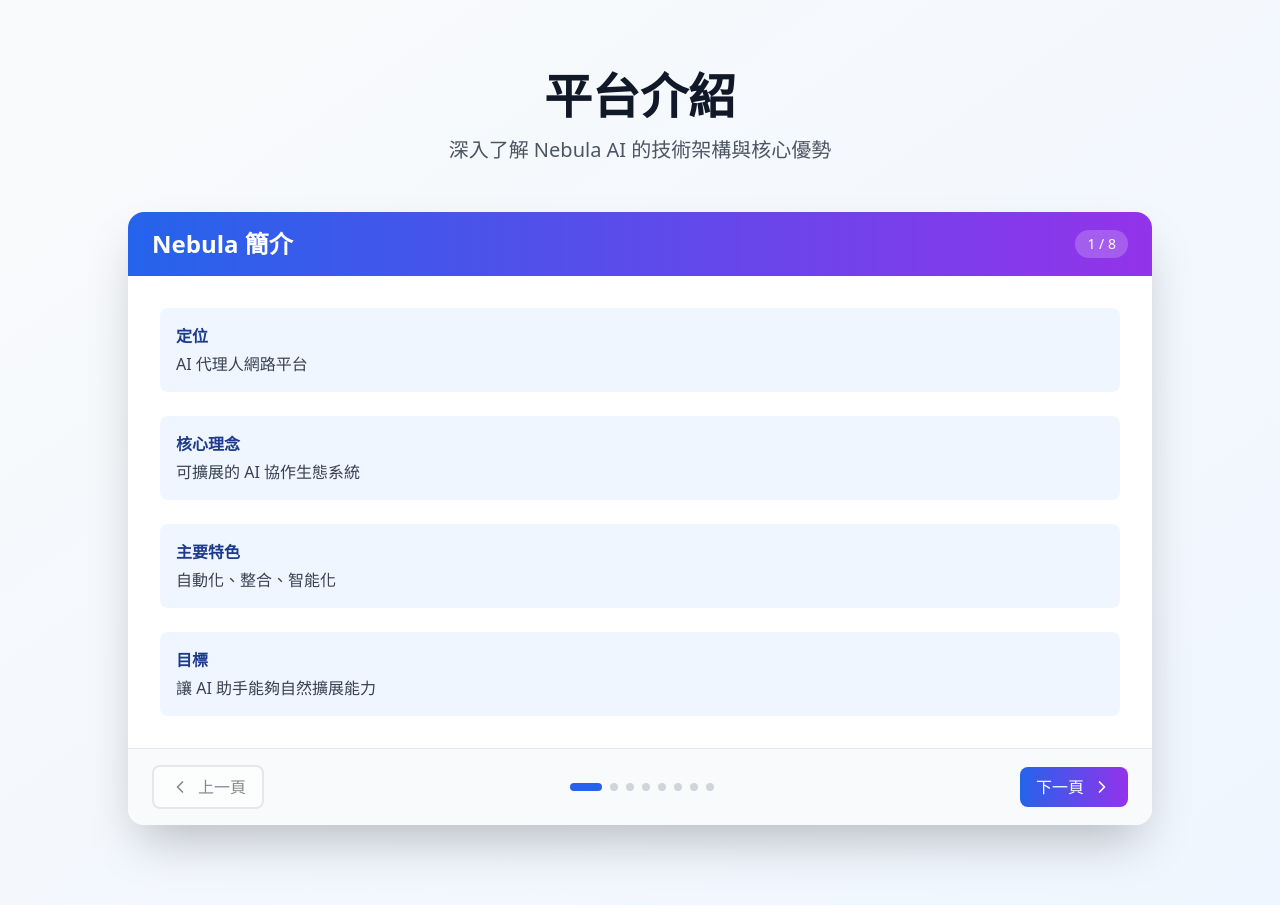
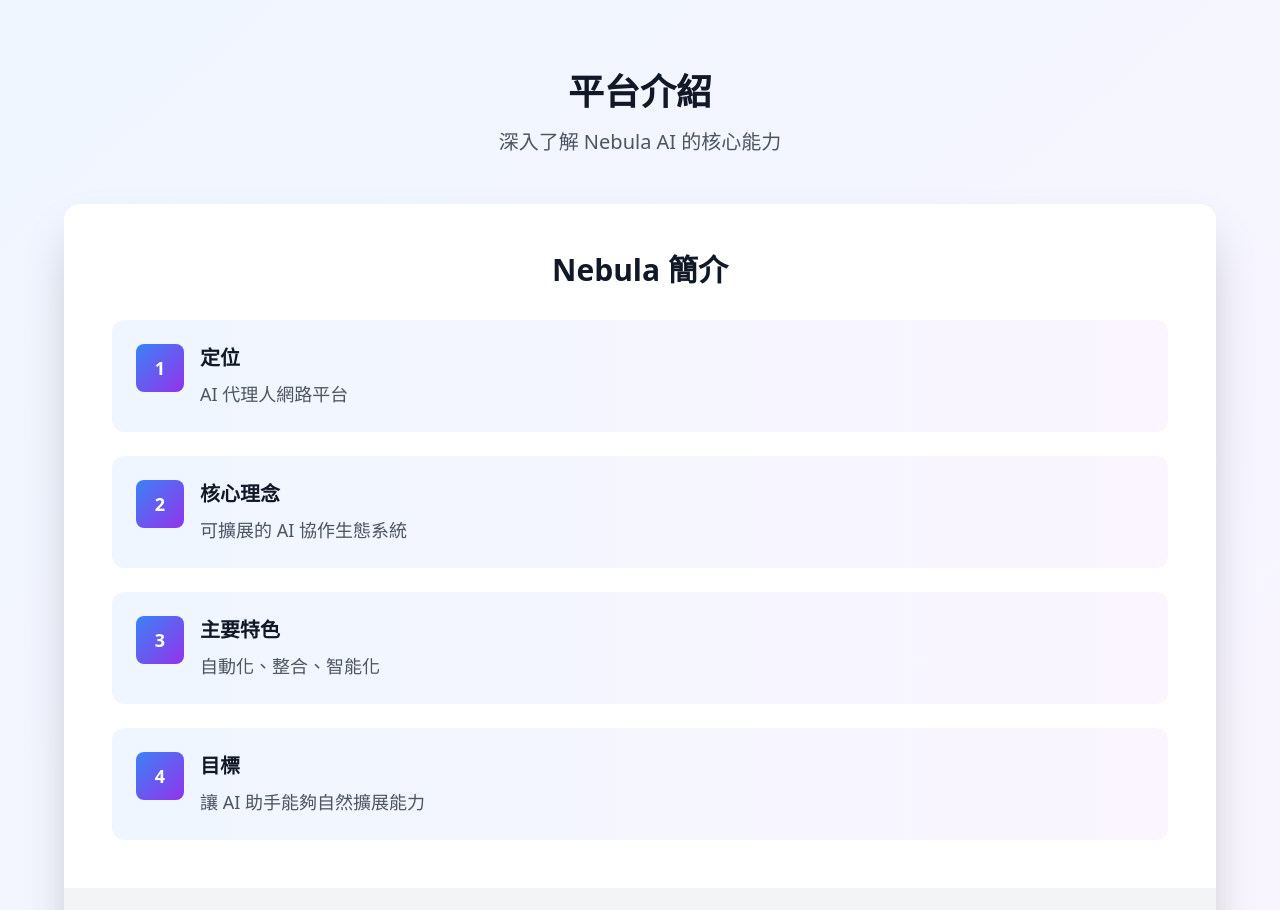
Before and after one commit to bananakevin/nebula-ai-website, a React (Vite) app: page / in a window 1280 px wide. Shown: the part 1880-2790 px from the top of the page. Built offline with nearby package versions, Linux system fonts and the light colour scheme.

Commit message:
Update Presentation component with visual diagrams

```diff
--- a/src/components/Presentation.jsx
+++ b/src/components/Presentation.jsx
@@ -1,5 +1,7 @@
 import React, { useState } from 'react'
 import { ChevronRight, ChevronLeft } from 'lucide-react'
+import MermaidDiagram from './MermaidDiagram'
+import { diagrams } from './diagramData'
 
 const Presentation = () => {
   const [currentSlide, setCurrentSlide] = useState(0)
@@ -16,86 +18,86 @@
     },
     {
       title: 'AI 代理人系統',
-      content: [
-        { label: '專業化分工', text: '每個代理人專精特定領域' },
-        { label: '協作機制', text: '代理人之間可互相委派任務' },
-        { label: '實際案例', text: 'Kevin (開發)、Molly (QA)、路由代理人' },
-        { label: '自訂配置', text: '支援提示詞、工具、變數管理' }
+      type: 'diagram',
+      description: '專業化分工的 AI 代理人網路，支援協作與自訂配置',
+      diagram: diagrams.agentNetwork,
+      highlights: [
+        '每個代理人專精特定領域',
+        '代理人之間可互相委派任務',
+        '實例：Kevin (開發)、Molly (QA)、路由代理人',
+        '支援提示詞、工具、變數管理'
       ]
     },
     {
       title: '整體架構',
-      sections: [
-        { title: '前端介面層', items: ['Web UI', 'Telegram', 'API'] },
-        { title: 'AI 編排層', items: ['LLM 基礎', 'Function Calling'] },
-        { title: '工具執行層', items: ['沙箱環境', 'API 代理', 'OAuth'] },
-        { title: '資料儲存層', items: ['檔案管理', '記憶系統', '配置'] },
-        { title: '外部整合層', items: ['130+ 應用連接'] }
+      type: 'diagram',
+      description: 'Nebula 採用分層架構設計，從介面到整合層層協作',
+      diagram: diagrams.architecture,
+      highlights: [
+        '🖥️ 前端介面層：Web UI、Telegram、Slack、API',
+        '🤖 AI 編排層：LLM 基礎、Function Calling',
+        '⚙️ 工具執行層：Python 沙箱、OAuth、Web 瀏覽',
+        '💾 資料儲存層：檔案、記憶、配置管理',
+        '🔌 外部整合層：130+ 應用連接'
       ]
     },
     {
       title: '自動化能力',
-      content: [
-        { label: '任務配方', text: '可重用的工作流模板' },
-        { label: '觸發器', text: 'Cron 排程 & 即時事件觸發' },
-        { label: '腳本管理', text: 'Python 自動化腳本庫' },
-        { label: '工作流編排', text: '智能序列/平行執行' },
-        { label: '實例', text: '每日通勤資訊、定期報告生成' }
+      type: 'diagram',
+      description: '從觸發到執行的完整自動化工作流程',
+      diagram: diagrams.automationWorkflow,
+      highlights: [
+        '⏰ 多種觸發方式：Cron 排程、即時事件',
+        '📋 任務配方：可重用的工作流模板',
+        '🔄 智能重試機制',
+        '💾 完整執行歷史記錄',
+        '實例：每日通勤資訊、定期報告生成'
       ]
     },
     {
       title: '記憶與學習系統',
-      content: [
-        { label: '對話記憶', text: '跨會話上下文追蹤' },
-        { label: '應用記憶', text: '資源 ID 映射快取' },
-        { label: '失敗學習', text: '記錄錯誤避免重複' },
-        { label: '全文搜尋', text: 'PostgreSQL FTS' },
-        { label: '共享知識', text: '頻道範圍記憶' }
+      type: 'diagram',
+      description: '多層次記憶系統支援智能學習與優化',
+      diagram: diagrams.memorySystem,
+      highlights: [
+        '💬 對話記憶：跨會話上下文追蹤',
+        '🗄️ 應用記憶：資源 ID 映射快取',
+        '📊 任務歷史：執行成功/失敗追蹤',
+        '📈 效能指標：持續優化',
+        '🔍 全文檢索：快速查找歷史對話'
       ]
     },
     {
-      title: 'Nebula vs OpenClaw',
-      comparison: [
-        { aspect: '開放性', nebula: '商業平台', openclaw: '開源專案' },
-        { aspect: '執行方式', nebula: '雲端沙箱', openclaw: '本地控制' },
-        { aspect: '安全模型', nebula: '隔離環境 ✓', openclaw: '直接存取 ⚠' },
-        { aspect: '整合方式', nebula: 'API 整合', openclaw: '模擬操作' },
-        { aspect: '協作能力', nebula: '多代理網路 ✓', openclaw: '單一助手' }
+      title: '代理人協作流程',
+      type: 'diagram',
+      description: '從使用者請求到結果回報的完整協作流程',
+      diagram: diagrams.agentCollaboration,
+      highlights: [
+        '🎯 智能路由：自動分析請求意圖',
+        '👨‍💻 專業分工：開發、測試、專業任務',
+        '📦 結果整合：統一回報',
+        '🔄 協作互動：代理人間互相請求',
+        '✅ 品質保證：自動測試與驗證'
       ]
     },
     {
-      title: '應用場景',
-      scenarios: [
-        {
-          title: '軟體開發流程',
-          description: 'Kevin 負責開發 → Molly 執行測試 → 自動記錄到專屬頻道',
-          icon: '💻'
-        },
-        {
-          title: '每日通勤資訊',
-          description: '定時查詢台鐵時刻表，標示誤點狀態，推送到 Telegram',
-          icon: '🚆'
-        },
-        {
-          title: 'Telegram 訊息路由',
-          description: '自動分析訊息內容，委派給最合適的專業代理人處理',
-          icon: '📨'
-        },
-        {
-          title: '資料分析自動化',
-          description: '網路爬取 → 資料處理 → 視覺化報告，一條龍完成',
-          icon: '📊'
-        }
+      title: '核心功能總覽',
+      content: [
+        { label: '網頁互動', text: '自動化瀏覽、表單填寫、資料擷取' },
+        { label: '程式執行', text: 'Python 沙箱、資料分析、API 整合' },
+        { label: '應用整合', text: '130+ OAuth 連接 (GitHub、Google、Slack)' },
+        { label: '檔案處理', text: '文字、圖片、文件的建立與編輯' },
+        { label: '智能搜尋', text: '語義搜尋、網頁爬蟲、資料萃取' }
       ]
     },
     {
-      title: '未來發展方向',
-      future: [
-        { icon: '🔗', title: '更多原生整合', desc: '擴展應用生態系統' },
-        { icon: '🧠', title: '更強推理能力', desc: '複雜任務規劃' },
-        { icon: '⚡', title: '更智能自動化', desc: '主動式工作流' },
-        { icon: '👥', title: '更豐富協作', desc: '代理人團隊編排' },
-        { icon: '🏢', title: '企業功能', desc: '權限、審計、合規' }
+      title: '實際應用場景',
+      content: [
+        { label: '開發流程', text: '自動 PR 審查、CI/CD 整合、Bug 追蹤' },
+        { label: '資料分析', text: 'CSV 處理、圖表生成、報告撰寫' },
+        { label: '通訊自動化', text: 'Telegram 訊息路由、通知整合' },
+        { label: '定期任務', text: '每日通勤資訊、週報生成' },
+        { label: '研究助手', text: '文獻搜尋、資料整理、摘要生成' }
       ]
     }
   ]
@@ -108,151 +110,111 @@
     setCurrentSlide((prev) => (prev - 1 + slides.length) % slides.length)
   }
 
-  const renderSlideContent = (slide) => {
-    if (slide.content) {
+  const currentSlideData = slides[currentSlide]
+
   return (
+    <section id="presentation" className="py-20 bg-gradient-to-br from-blue-50 to-purple-50">
+      <div className="container mx-auto px-4">
+        <div className="text-center mb-12">
+          <h2 className="text-4xl font-bold text-gray-900 mb-4">平台介紹</h2>
+          <p className="text-xl text-gray-600">深入了解 Nebula AI 的核心能力</p>
+        </div>
+
+        <div className="max-w-6xl mx-auto bg-white rounded-2xl shadow-2xl overflow-hidden">
+          {/* 簡報內容 */}
+          <div className="p-12 min-h-[600px]">
+            <h3 className="text-3xl font-bold text-gray-900 mb-8 text-center">
+              {currentSlideData.title}
+            </h3>
+
+            {currentSlideData.type === 'diagram' ? (
+              // 圖表類型簡報
               <div className="space-y-6">
-          {slide.content.map((item, idx) => (
-            <div key={idx} className="bg-blue-50 rounded-lg p-4">
-              <div className="font-semibold text-blue-900 mb-1">{item.label}</div>
-              <div className="text-gray-700">{item.text}</div>
+                <p className="text-lg text-gray-600 text-center mb-6">
+                  {currentSlideData.description}
+                </p>
+
+                <div className="bg-gray-50 rounded-xl p-6 mb-6">
+                  <MermaidDiagram
+                    chart={currentSlideData.diagram}
+                    className="w-full"
+                  />
+                </div>
+
+                <div className="grid grid-cols-1 md:grid-cols-2 gap-4">
+                  {currentSlideData.highlights.map((highlight, index) => (
+                    <div
+                      key={index}
+                      className="flex items-start space-x-3 p-4 bg-blue-50 rounded-lg hover:bg-blue-100 transition-colors"
+                    >
+                      <div className="flex-shrink-0 w-6 h-6 bg-blue-500 text-white rounded-full flex items-center justify-center text-sm font-bold">
+                        {index + 1}
+                      </div>
+                      <p className="text-gray-700">{highlight}</p>
                     </div>
                   ))}
                 </div>
-      )
-    }
-
-    if (slide.sections) {
-      return (
-        <div className="space-y-4">
-          {slide.sections.map((section, idx) => (
-            <div key={idx} className="border-l-4 border-blue-500 pl-4">
-              <div className="font-bold text-lg text-gray-900 mb-2">{section.title}</div>
-              <div className="text-gray-600">{section.items.join(' • ')}</div>
+              </div>
+            ) : (
+              // 文字列表類型簡報
+              <div className="space-y-6">
+                {currentSlideData.content.map((item, index) => (
+                  <div
+                    key={index}
+                    className="flex items-start space-x-4 p-6 bg-gradient-to-r from-blue-50 to-purple-50 rounded-xl hover:shadow-lg transition-all duration-300"
+                  >
+                    <div className="flex-shrink-0">
+                      <div className="w-12 h-12 bg-gradient-to-br from-blue-500 to-purple-600 rounded-lg flex items-center justify-center text-white font-bold text-lg">
+                        {index + 1}
+                      </div>
+                    </div>
+                    <div className="flex-1">
+                      <h4 className="text-xl font-semibold text-gray-900 mb-2">{item.label}</h4>
+                      <p className="text-gray-600 text-lg">{item.text}</p>
+                    </div>
                   </div>
                 ))}
               </div>
-      )
-    }
-
-    if (slide.comparison) {
-      return (
-        <div className="overflow-x-auto">
-          <table className="w-full">
-            <thead>
-              <tr className="bg-gray-100">
-                <th className="px-4 py-3 text-left font-semibold">比較項目</th>
-                <th className="px-4 py-3 text-left font-semibold text-blue-600">Nebula</th>
-                <th className="px-4 py-3 text-left font-semibold text-purple-600">OpenClaw</th>
-              </tr>
-            </thead>
-            <tbody>
-              {slide.comparison.map((item, idx) => (
-                <tr key={idx} className="border-b">
-                  <td className="px-4 py-3 font-medium">{item.aspect}</td>
-                  <td className="px-4 py-3 text-blue-700">{item.nebula}</td>
-                  <td className="px-4 py-3 text-purple-700">{item.openclaw}</td>
-                </tr>
-              ))}
-            </tbody>
-          </table>
-        </div>
-      )
-    }
-
-    if (slide.scenarios) {
-      return (
-        <div className="grid grid-cols-1 md:grid-cols-2 gap-4">
-          {slide.scenarios.map((scenario, idx) => (
-            <div key={idx} className="bg-gradient-to-br from-blue-50 to-purple-50 rounded-lg p-5">
-              <div className="text-3xl mb-3">{scenario.icon}</div>
-              <h4 className="font-bold text-lg mb-2">{scenario.title}</h4>
-              <p className="text-gray-600 text-sm">{scenario.description}</p>
-            </div>
-          ))}
-        </div>
-      )
-    }
-
-    if (slide.future) {
-      return (
-        <div className="grid grid-cols-1 md:grid-cols-2 lg:grid-cols-3 gap-4">
-          {slide.future.map((item, idx) => (
-            <div key={idx} className="bg-white border-2 border-gray-200 rounded-lg p-4 hover:border-blue-300 transition-colors">
-              <div className="text-3xl mb-2">{item.icon}</div>
-              <h4 className="font-bold mb-1">{item.title}</h4>
-              <p className="text-gray-600 text-sm">{item.desc}</p>
-            </div>
-          ))}
-        </div>
-      )
-    }
-  }
-
-  return (
-    <section id="presentation" className="py-20 bg-gradient-to-br from-gray-50 to-blue-50">
-      <div className="container mx-auto px-4">
-        <div className="max-w-5xl mx-auto">
-          {/* Section Header */}
-          <div className="text-center mb-12">
-            <h2 className="text-4xl md:text-5xl font-bold text-gray-900 mb-4">
-              平台介紹
-            </h2>
-            <p className="text-xl text-gray-600">
-              深入了解 Nebula AI 的技術架構與核心優勢
-            </p>
+            )}
           </div>
 
-          {/* Slide Container */}
-          <div className="bg-white rounded-2xl shadow-2xl overflow-hidden">
-            {/* Slide Progress */}
-            <div className="bg-gradient-to-r from-blue-600 to-purple-600 px-6 py-4 text-white">
-              <div className="flex items-center justify-between">
-                <h3 className="text-2xl font-bold">{slides[currentSlide].title}</h3>
-                <span className="text-sm bg-white/20 px-3 py-1 rounded-full">
-                  {currentSlide + 1} / {slides.length}
-                </span>
-              </div>
-            </div>
-
-            {/* Slide Content */}
-            <div className="p-8 min-h-[400px]">
-              {renderSlideContent(slides[currentSlide])}
-            </div>
-
-            {/* Navigation */}
-            <div className="flex items-center justify-between px-6 py-4 bg-gray-50 border-t">
+          {/* 導航控制 */}
+          <div className="bg-gray-100 px-12 py-6 flex items-center justify-between">
             <button
               onClick={prevSlide}
-                className="flex items-center gap-2 px-4 py-2 bg-white border-2 border-gray-300 rounded-lg hover:bg-gray-50 transition-colors disabled:opacity-50"
-                disabled={currentSlide === 0}
+              className="flex items-center space-x-2 px-6 py-3 bg-white rounded-lg hover:bg-gray-50 transition-colors shadow-md"
             >
               <ChevronLeft className="w-5 h-5" />
-                上一頁
+              <span className="font-medium">上一頁</span>
             </button>
 
-              {/* Dot Indicators */}
-              <div className="flex gap-2">
-                {slides.map((_, idx) => (
+            <div className="flex items-center space-x-2">
+              {slides.map((_, index) => (
                 <button
-                    key={idx}
-                    onClick={() => setCurrentSlide(idx)}
-                    className={`w-2 h-2 rounded-full transition-all ${
-                      idx === currentSlide ? 'bg-blue-600 w-8' : 'bg-gray-300'
+                  key={index}
+                  onClick={() => setCurrentSlide(index)}
+                  className={`w-3 h-3 rounded-full transition-all duration-300 ${
+                    index === currentSlide
+                      ? 'bg-blue-600 w-8'
+                      : 'bg-gray-400 hover:bg-gray-500'
                   }`}
+                  aria-label={`前往第 ${index + 1} 頁`}
                 />
               ))}
             </div>
 
             <button
               onClick={nextSlide}
-                className="flex items-center gap-2 px-4 py-2 bg-gradient-to-r from-blue-600 to-purple-600 text-white rounded-lg hover:opacity-90 transition-opacity disabled:opacity-50"
-                disabled={currentSlide === slides.length - 1}
+              className="flex items-center space-x-2 px-6 py-3 bg-gradient-to-r from-blue-500 to-purple-600 text-white rounded-lg hover:opacity-90 transition-opacity shadow-md"
             >
-                下一頁
+              <span className="font-medium">下一頁</span>
               <ChevronRight className="w-5 h-5" />
             </button>
           </div>
+
+          {/* 頁碼指示 */}
+          <div className="bg-gray-50 px-12 py-4 text-center text-gray-600">
+            第 {currentSlide + 1} / {slides.length} 頁
           </div>
         </div>
       </div>
```
Lines whose indentation alone changed are shown as unchanged.
